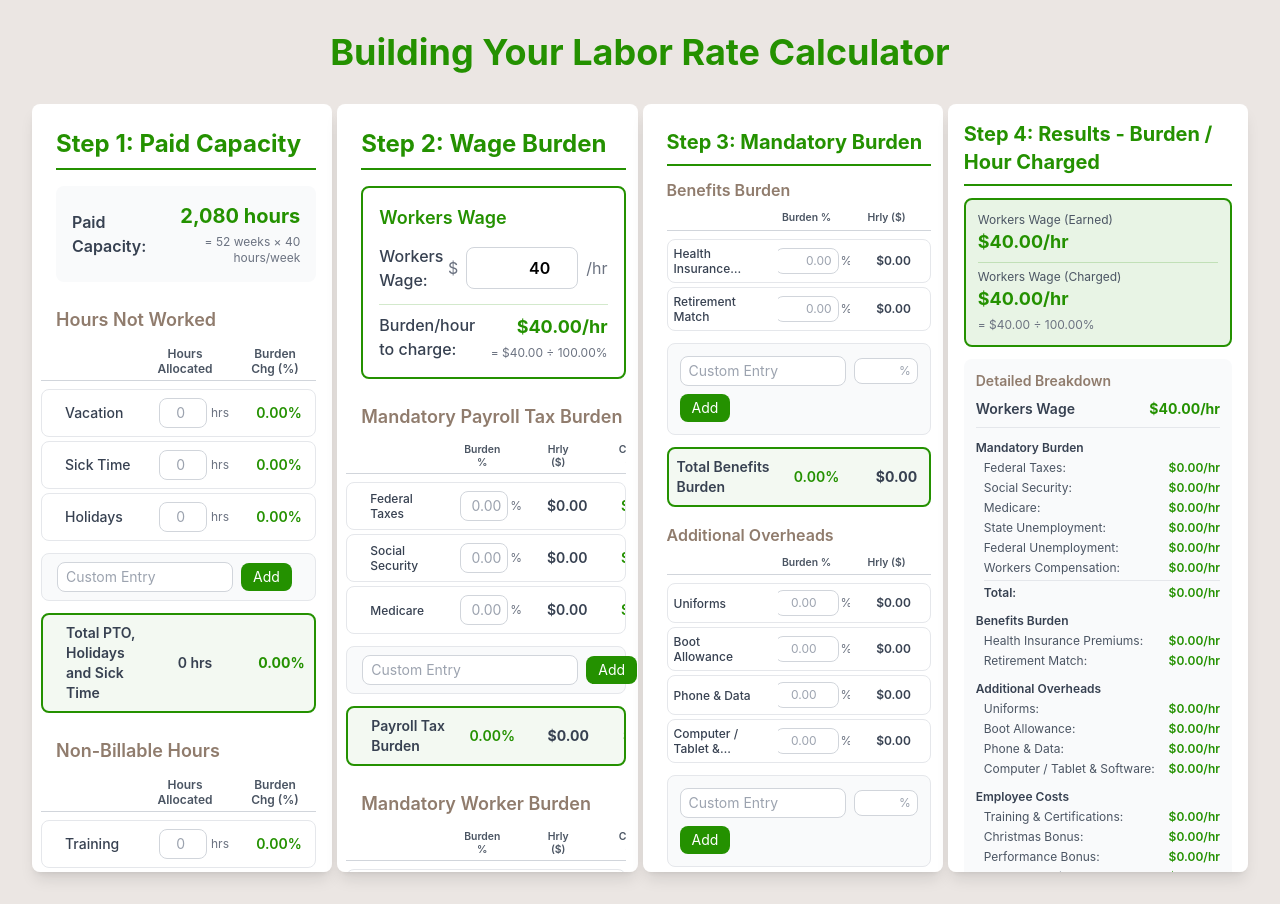
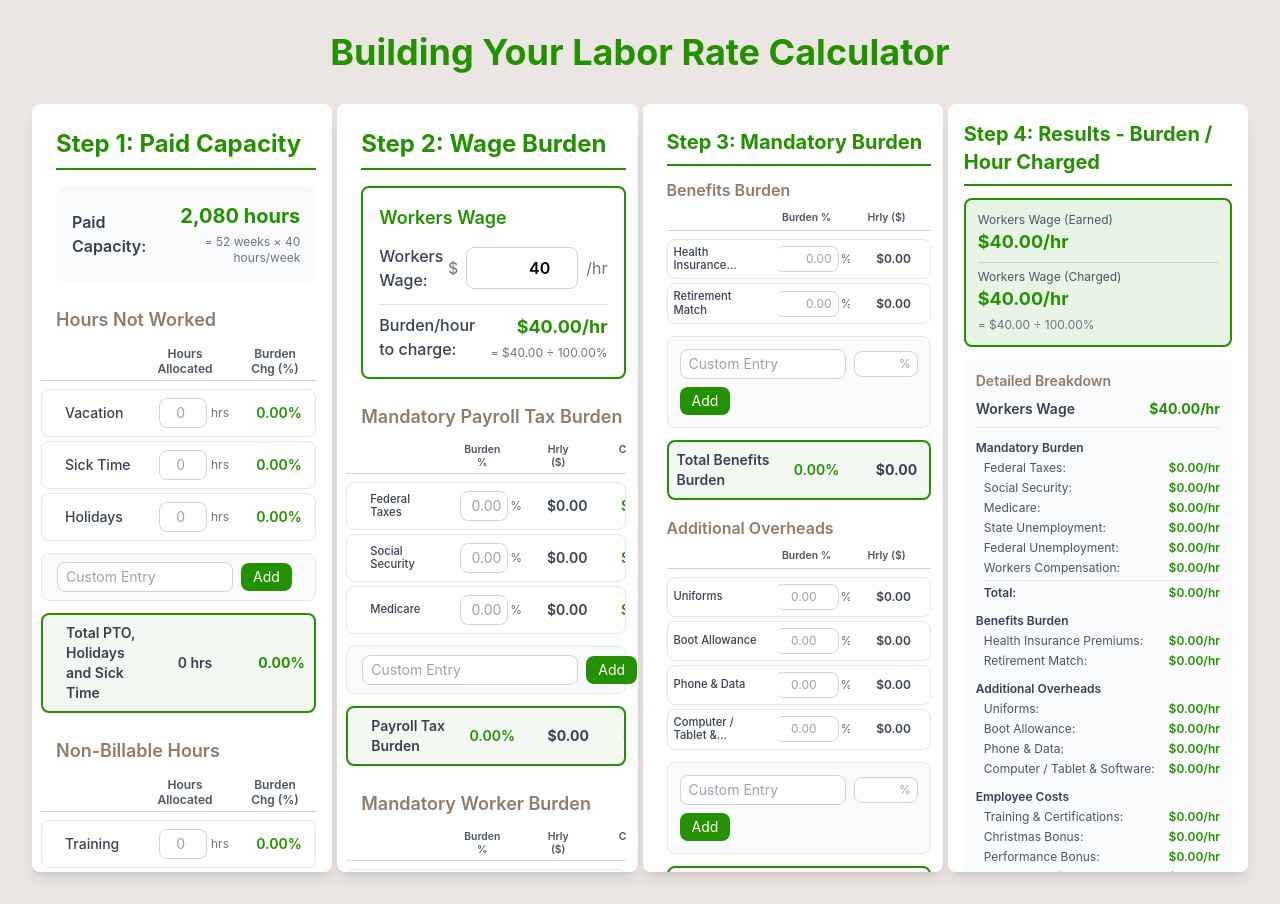
Before and after one commit to KayFernPR/Time-Material-Calculator, a React (Vite) app: page / in a window 1280 px wide. Built offline with nearby package versions, Linux system fonts and the light colour scheme.

Commit message:
Reduce Step 2 and Step 3 row label font to 0.7rem so labels fit on 2 lines
Co-authored-by: Cursor <cursoragent@cursor.com>

```diff
--- a/src/components/LaborRateCalculator.jsx
+++ b/src/components/LaborRateCalculator.jsx
@@ -804,7 +804,7 @@ function LaborRateCalculator() {
                     const charged = safeCalculations.payrollTaxCharged[option.id] || 0
                     return (
                       <div key={option.id} className="grid grid-cols-[minmax(6rem,1fr)_4rem_4.5rem_4.5rem] gap-2 items-center p-2 border border-gray-200 rounded-lg hover:bg-gray-50 min-w-0 overflow-hidden -ml-[15px]">
-                        <label className="text-gray-700 text-xs font-medium break-words min-w-0 whitespace-pre-line overflow-hidden ml-[15px] leading-tight">
+                        <label className="text-gray-700 font-medium break-words min-w-0 whitespace-pre-line overflow-hidden ml-[15px] leading-tight" style={{ fontSize: '0.7rem', lineHeight: '1.2' }}>
                           {option.label}
                         </label>
                         <div className="flex items-center justify-center min-w-0 px-1 overflow-hidden">
@@ -836,7 +836,7 @@ function LaborRateCalculator() {
                     return (
                       <div key={field.id} className="grid grid-cols-[minmax(6rem,1fr)_4rem_4.5rem_4.5rem] gap-2 items-center p-2 border border-gray-200 rounded-lg hover:bg-gray-50 min-w-0 overflow-hidden -ml-[15px]">
                         <div className="flex items-center gap-2 min-w-0 overflow-hidden ml-[15px]">
-                          <label className="text-gray-700 text-xs font-medium break-words min-w-0 whitespace-pre-line overflow-hidden leading-tight">
+                          <label className="text-gray-700 font-medium break-words min-w-0 whitespace-pre-line overflow-hidden leading-tight" style={{ fontSize: '0.7rem', lineHeight: '1.2' }}>
                             {field.label}
                           </label>
                           <button
@@ -940,7 +940,7 @@ function LaborRateCalculator() {
                     const charged = safeCalculations.workerBurdenCharged[option.id] || 0
                     return (
                       <div key={option.id} className="grid grid-cols-[minmax(6rem,1fr)_4rem_4.5rem_4.5rem] gap-2 items-center p-2 border border-gray-200 rounded-lg hover:bg-gray-50 min-w-0 overflow-hidden -ml-[15px]">
-                        <label className="text-gray-700 text-xs font-medium break-words min-w-0 whitespace-pre-line overflow-hidden ml-[15px] leading-tight">
+                        <label className="text-gray-700 font-medium break-words min-w-0 whitespace-pre-line overflow-hidden ml-[15px] leading-tight" style={{ fontSize: '0.7rem', lineHeight: '1.2' }}>
                           {option.label}
                         </label>
                         <div className="flex items-center justify-center min-w-0 px-1 overflow-hidden">
@@ -972,7 +972,7 @@ function LaborRateCalculator() {
                     return (
                       <div key={field.id} className="grid grid-cols-[minmax(6rem,1fr)_4rem_4.5rem_4.5rem] gap-2 items-center p-2 border border-gray-200 rounded-lg hover:bg-gray-50 min-w-0 overflow-hidden -ml-[15px]">
                         <div className="flex items-center gap-2 min-w-0 overflow-hidden ml-[15px]">
-                          <label className="text-gray-700 text-xs font-medium break-words min-w-0 whitespace-pre-line overflow-hidden leading-tight">
+                          <label className="text-gray-700 font-medium break-words min-w-0 whitespace-pre-line overflow-hidden leading-tight" style={{ fontSize: '0.7rem', lineHeight: '1.2' }}>
                             {field.label}
                           </label>
                           <button
@@ -1095,7 +1095,7 @@ function LaborRateCalculator() {
                     const charged = safeCalculations.benefitsBurdenCharged[option.id] || 0
                     return (
                       <div key={option.id} className="grid grid-cols-[minmax(6rem,1fr)_4.5rem_4.5rem_4.5rem_2rem] gap-2 items-center p-1.5 border border-gray-200 rounded-lg hover:bg-gray-50 min-w-0 overflow-hidden">
-                        <label className="text-gray-700 text-xs font-medium break-words min-w-0 whitespace-normal overflow-hidden pr-2 leading-tight line-clamp-2">
+                        <label className="text-gray-700 font-medium break-words min-w-0 whitespace-normal overflow-hidden pr-2 leading-tight line-clamp-2" style={{ fontSize: '0.7rem', lineHeight: '1.2' }}>
                           {option.label}
                         </label>
                         <div className="flex items-center justify-center min-w-0 overflow-hidden">
@@ -1127,7 +1127,7 @@ function LaborRateCalculator() {
                     const charged = safeCalculations.benefitsBurdenCharged[`custom-${idx}`] || 0
                     return (
                       <div key={field.id} className="grid grid-cols-[minmax(6rem,1fr)_4.5rem_4.5rem_4.5rem_2rem] gap-2 items-center p-1.5 border border-gray-200 rounded-lg bg-gray-50 min-w-0 overflow-hidden">
-                        <label className="text-gray-700 text-xs font-medium break-words min-w-0 whitespace-normal overflow-hidden pr-2 leading-tight line-clamp-2">
+                        <label className="text-gray-700 font-medium break-words min-w-0 whitespace-normal overflow-hidden pr-2 leading-tight line-clamp-2" style={{ fontSize: '0.7rem', lineHeight: '1.2' }}>
                           {field.label}
                         </label>
                         <div className="flex items-center justify-center min-w-0 overflow-hidden">
@@ -1230,7 +1230,7 @@ function LaborRateCalculator() {
                     const charged = safeCalculations.additionalOverheadsCharged[option.id] || 0
                     return (
                       <div key={option.id} className="grid grid-cols-[minmax(6rem,1fr)_4.5rem_4.5rem_4.5rem_2rem] gap-2 items-center p-1.5 border border-gray-200 rounded-lg hover:bg-gray-50 min-w-0 overflow-hidden">
-                        <label className="text-gray-700 text-xs font-medium break-words min-w-0 whitespace-normal overflow-hidden pr-2 leading-tight line-clamp-2">
+                        <label className="text-gray-700 font-medium break-words min-w-0 whitespace-normal overflow-hidden pr-2 leading-tight line-clamp-2" style={{ fontSize: '0.7rem', lineHeight: '1.2' }}>
                           {option.label}
                         </label>
                         <div className="flex items-center justify-center min-w-0 overflow-hidden">
@@ -1262,7 +1262,7 @@ function LaborRateCalculator() {
                     const charged = safeCalculations.additionalOverheadsCharged[`custom-${idx}`] || 0
                     return (
                       <div key={field.id} className="grid grid-cols-[minmax(6rem,1fr)_4.5rem_4.5rem_4.5rem_2rem] gap-2 items-center p-1.5 border border-gray-200 rounded-lg bg-gray-50 min-w-0 overflow-hidden">
-                        <label className="text-gray-700 text-xs font-medium break-words min-w-0 whitespace-normal overflow-hidden pr-2 leading-tight line-clamp-2">
+                        <label className="text-gray-700 font-medium break-words min-w-0 whitespace-normal overflow-hidden pr-2 leading-tight line-clamp-2" style={{ fontSize: '0.7rem', lineHeight: '1.2' }}>
                           {field.label}
                         </label>
                         <div className="flex items-center justify-center min-w-0 overflow-hidden">
@@ -1365,7 +1365,7 @@ function LaborRateCalculator() {
                     const charged = safeCalculations.employeeCostsCharged[option.id] || 0
                     return (
                       <div key={option.id} className="grid grid-cols-[minmax(6rem,1fr)_4.5rem_4.5rem_4.5rem_2rem] gap-2 items-center p-1.5 border border-gray-200 rounded-lg hover:bg-gray-50 min-w-0 overflow-hidden">
-                        <label className="text-gray-700 text-xs font-medium break-words min-w-0 whitespace-normal overflow-hidden pr-2 leading-tight line-clamp-2">
+                        <label className="text-gray-700 font-medium break-words min-w-0 whitespace-normal overflow-hidden pr-2 leading-tight line-clamp-2" style={{ fontSize: '0.7rem', lineHeight: '1.2' }}>
                           {option.label}
                         </label>
                         <div className="flex items-center justify-center min-w-0 overflow-hidden">
@@ -1397,7 +1397,7 @@ function LaborRateCalculator() {
                     const charged = safeCalculations.employeeCostsCharged[`custom-${idx}`] || 0
                     return (
                       <div key={cost.id} className="grid grid-cols-[minmax(6rem,1fr)_4.5rem_4.5rem_4.5rem_2rem] gap-2 items-center p-1.5 border border-gray-200 rounded-lg bg-gray-50 min-w-0 overflow-hidden">
-                        <label className="text-gray-700 text-xs font-medium break-words min-w-0 whitespace-normal overflow-hidden pr-2 leading-tight line-clamp-2">
+                        <label className="text-gray-700 font-medium break-words min-w-0 whitespace-normal overflow-hidden pr-2 leading-tight line-clamp-2" style={{ fontSize: '0.7rem', lineHeight: '1.2' }}>
                           {cost.label}
                         </label>
                         <div className="flex items-center justify-center min-w-0 overflow-hidden">
```
